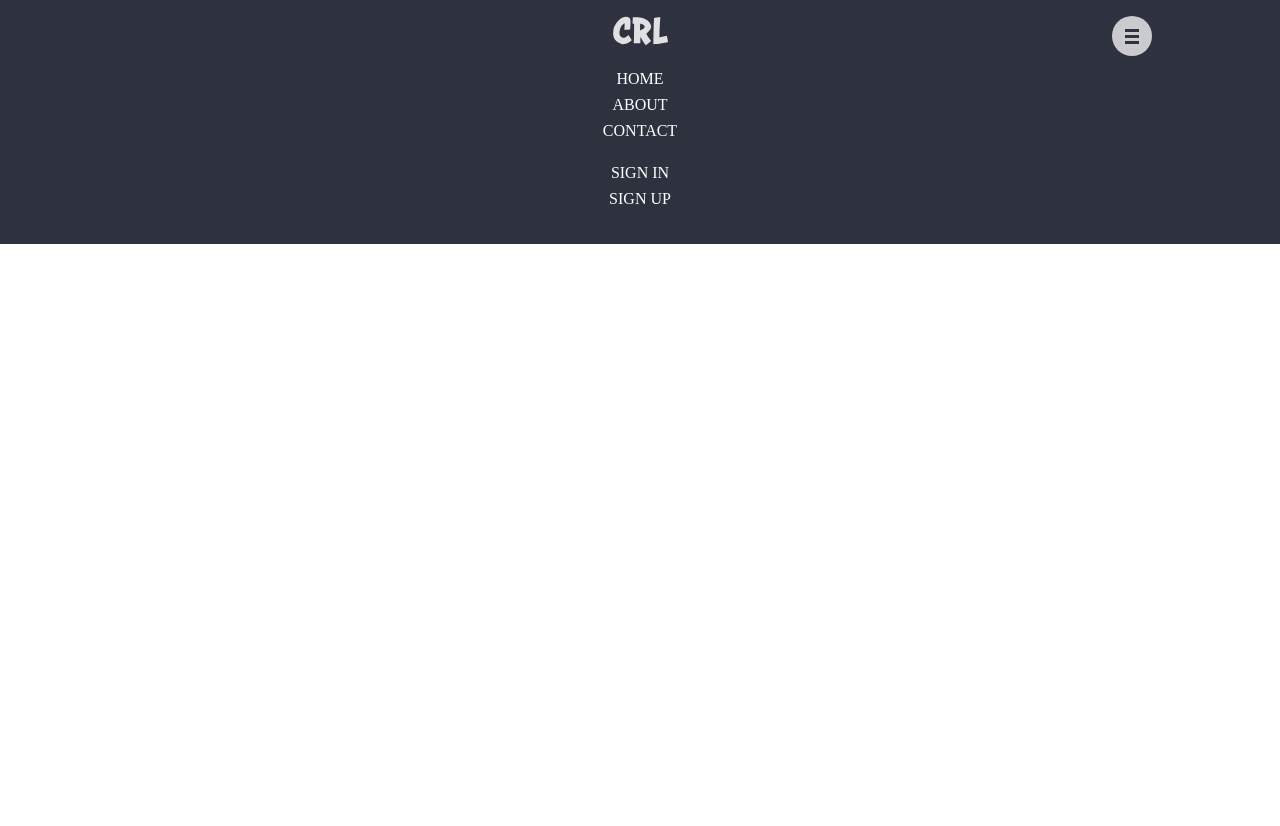
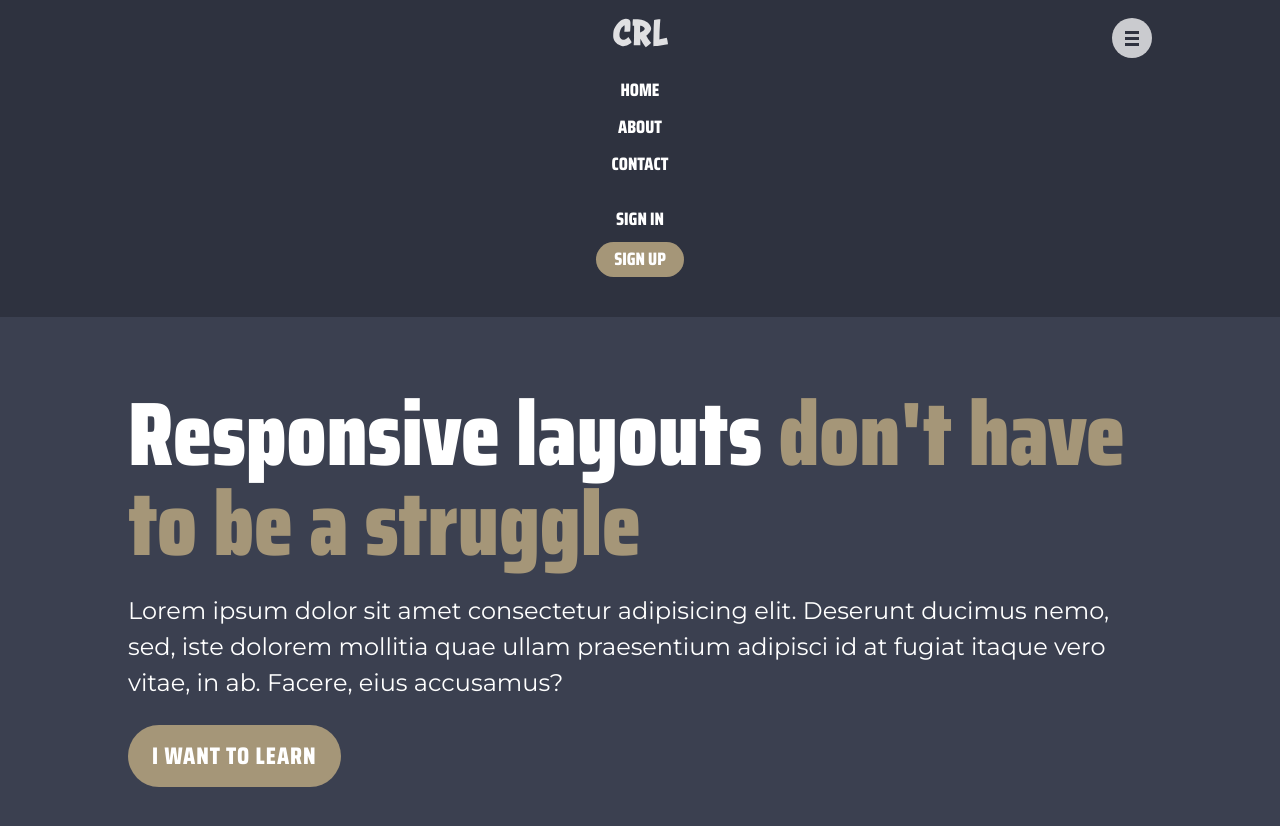
Before and after one commit to NathTech/conquering-responsive-layout-final-challenge, a website: page src/index.html in a window 1280 px wide. Both pictures are taken after a click on the button "open navigation". Before the commit the page ends 800 px from the top, so only its background shows below. Drawn offline with nearby package versions, Linux system fonts and the light colour scheme; files that its build step writes are made by us from their sources.

Commit message:
#2 hero section #done

```diff
--- a/src/assets/scss/style.scss
+++ b/src/assets/scss/style.scss
@@ -2,8 +2,43 @@
     box-sizing: border-box
 }
 
+/* Colour definitions */
+
+$brand-dark: #2E323F;
+$brand-primary: #3B4050;
+$brand-light: #6F737F;
+$white: #FFF;
+$brand-secondary: #A59678;
+
+/* Font families */
+$font-text: 'Montserrat', sans-serif;
+$font-headline: 'Saira Condensed', sans-serif;
+
+/* Mixins */
+
+@mixin button {
+    display: inline-block;
+    font-weight: 600;
+    text-transform: uppercase;
+    color: $white;
+    background-color: $brand-secondary;
+    border-radius: 100px;
+    padding: 0.5em 1em;
+    cursor: pointer;
+
+    &:hover, &:focus {
+        opacity: .75;
+    }
+}
+
+html {
+    font-size: 10px;
+}
+
 body {
     margin: 0;
+    font-size: 1.8rem;
+    font-family: $font-text;
 }
 
 ul {
@@ -14,6 +49,31 @@ a {
     text-decoration: none;
 }
 
+h1 {
+    margin: 0;
+    font-family: $font-headline;
+    font-size: 9rem;
+    font-weight: 900;
+    line-height: 1em;
+    color: $white;
+}
+
+h2 {
+    font-size: 3rem;
+    font-weight: 600;
+    color: $brand-secondary;
+}
+
+p {
+    color: $brand-primary;
+}
+
+.button {
+    @include button;
+
+    font-family: $font-headline;
+}
+
 .container {
     margin: 0 auto;
     position: relative;
@@ -22,13 +82,16 @@ a {
 }
 
 header {
-    background-color: #2E323F;
+    background-color: $brand-dark;
     padding: 1em 0;
     text-align: center;
 }
 
 .nav {
     display: none;
+    font-size: 1.8rem;
+    font-weight: 600;
+    font-family: $font-headline;
 }
 
 .nav--visible {
@@ -46,6 +109,12 @@ header {
 .nav__link {
     color: white;
     text-transform: uppercase;
+}
+
+.nav__link--button {
+    @include button;
+
+    padding: 0.2em 1em;
 }
 
 .nav-toggle {
@@ -93,3 +162,25 @@ header {
 .hamburger::after {
     transform: translateY(3px);
 }
+
+.hero {
+    background-color: $brand-primary;
+    padding: 4em 0;
+}
+
+.highlight {
+    color: $brand-secondary;
+}
+
+.hero__text {
+    p {
+        color: $white;
+        font-size: 2.4rem;
+        line-height: 1.5em;
+    }
+
+    .button {
+        font-size: 2.4rem;
+        letter-spacing: 1px;
+    }
+}
--- a/src/index.html
+++ b/src/index.html
@@ -7,6 +7,8 @@
 
     <link rel="stylesheet" href="assets/css/style.css">
     <title>CRL Final Challenge</title>
+
+    <link href="https://fonts.googleapis.com/css2?family=Montserrat&family=Saira+Condensed:wght@800;900&display=swap" rel="stylesheet">
 </head>
 
 <body>
@@ -36,6 +38,16 @@
         </div>
     </header>
 
+    <div class="hero">
+        <div class="container row">
+            <h1>Responsive layouts <span class="highlight">don't have to be a struggle</span></h1>
+            <section class="hero__text">
+                <p>Lorem ipsum dolor sit amet consectetur adipisicing elit. Deserunt ducimus nemo, sed, iste dolorem mollitia quae ullam praesentium adipisci id at fugiat itaque vero vitae, in ab. Facere, eius accusamus?</p>
+                <a href="#" class="button">I want to learn</a>
+            </section>
+        </div>
+    </div>
+
     <script src="assets/js/script.js"></script>
 </body>
 
```
